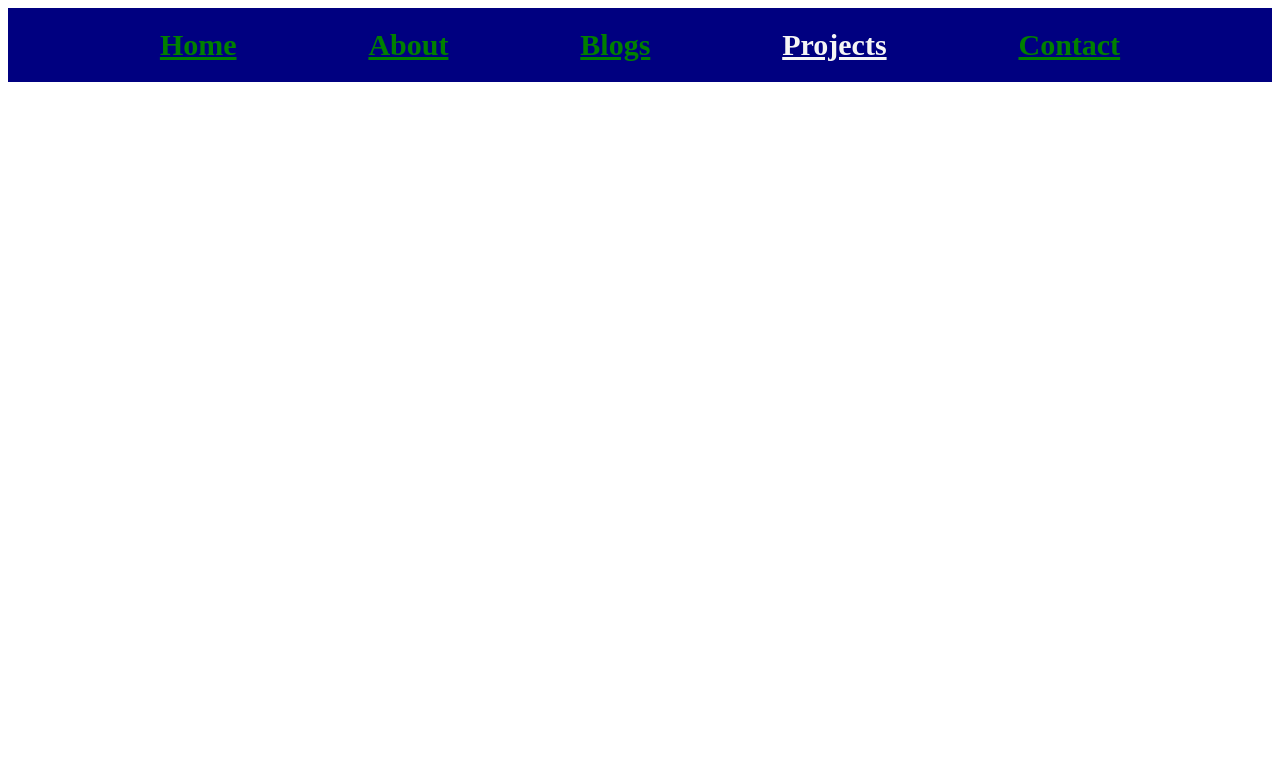
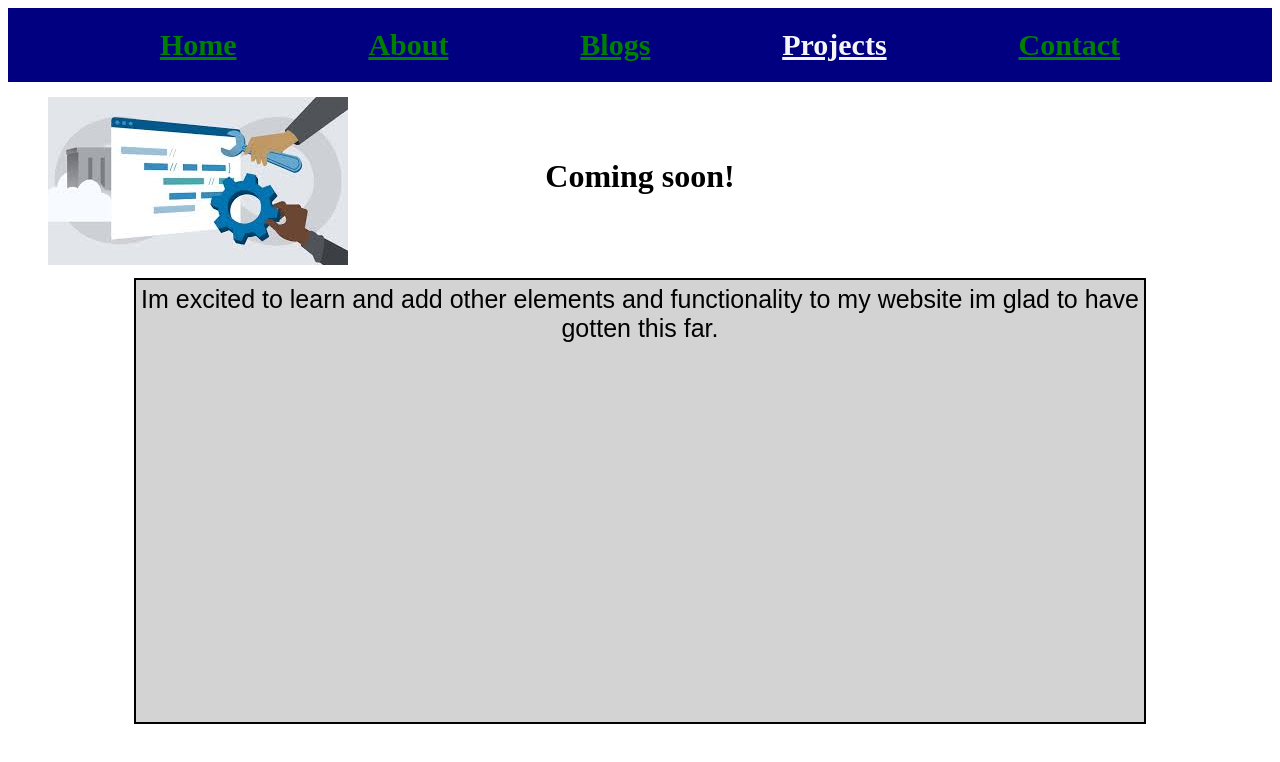
Before and after one commit to lukemdDavis/web-portfolio, a plain HTML site: page projects.html in a window 1280 px wide. Drawn offline with Linux system fonts and the light colour scheme.

Commit message:
rough projects needs work

```diff
--- a/projects.html
+++ b/projects.html
@@ -1,9 +1,11 @@
 <!DOCTYPE html>
 <html lang="en">
 <head>
+
     <link rel="stylesheet" href="style.css">
     <meta charset="UTF-8">
     <meta name="viewport" content="width=device-width, initial-scale=1.0">
+
     <title>projects</title>
 </head>
 <body>
@@ -15,7 +17,12 @@
     <a href="contact.html">Contact</a>
     </div>
 
-    <h1></h1>
-    <p></p>
+    <div id="pro-img">
+    <img src="images/prjocet-img.jpg" alt="web Building">
+    </div>
+
+    <h1>Coming soon!</h1>
+    <br><br>
+    <p id="conp">Im excited to learn and add other elements and functionality to my website im glad to have gotten this far.</p>
 </body>
 </html>
--- a/style.scss
+++ b/style.scss
@@ -104,7 +104,33 @@ h1{
     justify-content: center;
 }
 
+#conp{
+    text-align: center;
+    border: solid black 2px;
+    background-color: lightgrey;
+    padding-top: 5px;
+    margin-left: 10%;
+    margin-right: 10%;
+    padding-bottom: 30%;
+    font-family: arial;
+    font-size: 25px;
+}
+#pro-img{
+        width: 40px;
+        height: 40px;
+        padding-top: 15px;
+        padding-left: 20%;
+        display:flex;
+        flex-direction: column;
+        flex-wrap:wrap;
 
+
+
+
+
+
+
+}
 
 
 
```
Also changed, not shown: blogs.html (+41 -0 lines), images/prjocet-img.jpg (added), style.css, 1 other file.
